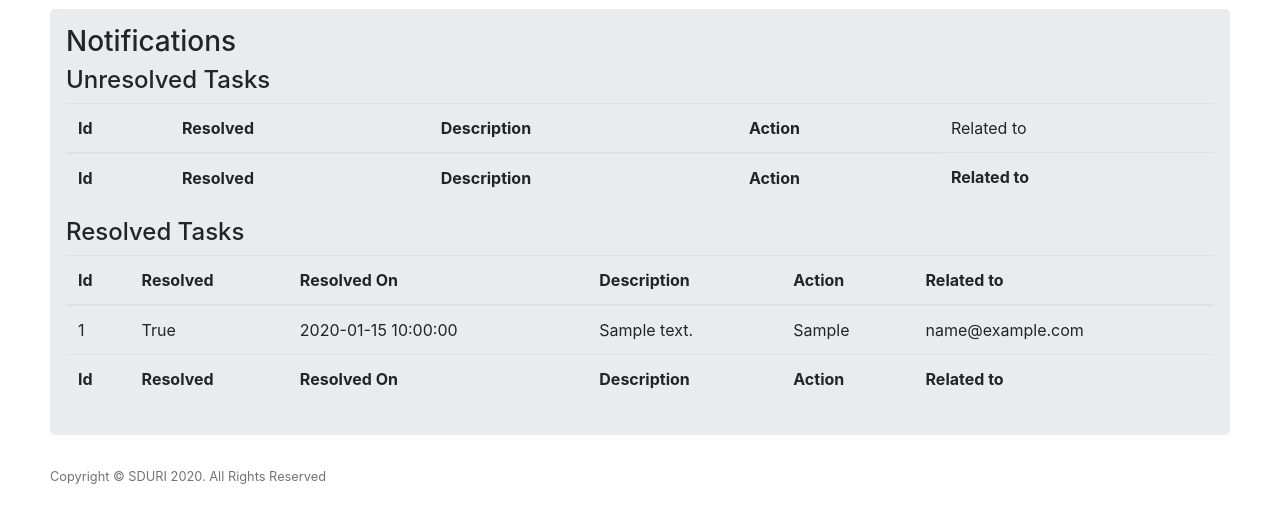
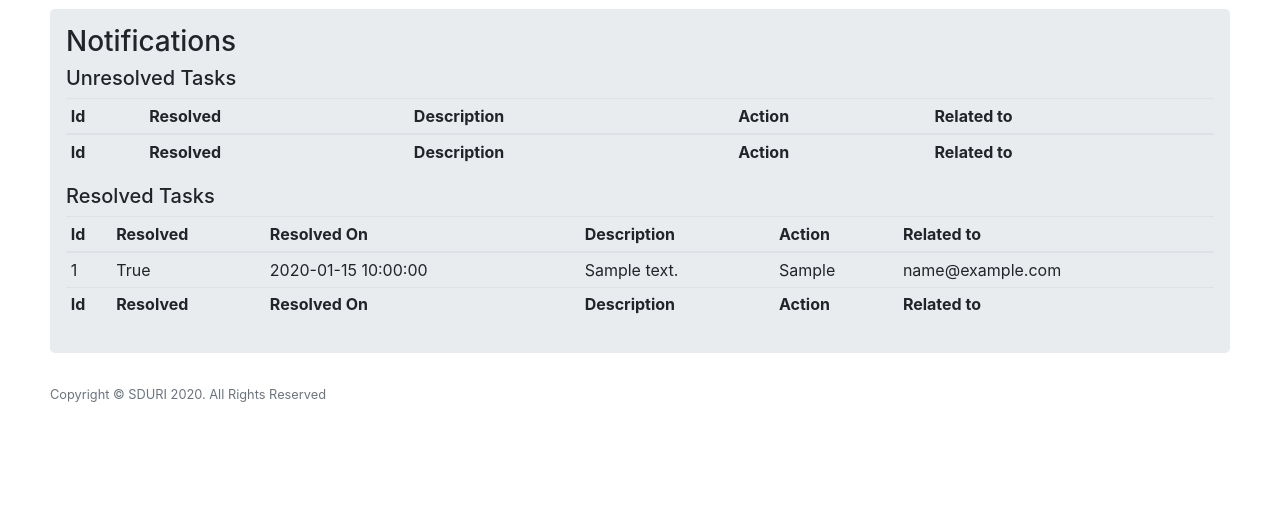
Before and after one commit to DavoDC/SDURI-Admin-Platform, a Flask app: page /myadmin/ in a window 1280 px wide. Shown: the part 153-676 px from the top of the page. Run offline with Flask 2, Linux system fonts and the light colour scheme; tables that the repository leaves empty hold one stand-in row (values such as "Sample post"); lists and menus that the app fills with data are empty; parts of the project's set-up code (start-up, migrations or seed data) failed here and were passed over; some libraries are stand-ins or nearby versions.

Commit message:
Make tables' row more compact

```diff
--- a/app/templates/myadmin/resolved_tasks.html
+++ b/app/templates/myadmin/resolved_tasks.html
@@ -1,6 +1,6 @@
 <div>
-  <h4>Resolved Tasks</h4>
-  <table class="table table-hover table-grey">
+  <h5>Resolved Tasks</h5>
+  <table class="table table-sm table-hover table-grey">
     <thead>
       <tr>
         <th>Id</th>
--- a/app/templates/myadmin/unresolved_tasks.html
+++ b/app/templates/myadmin/unresolved_tasks.html
@@ -1,13 +1,13 @@
 <div>
-  <h4>Unresolved Tasks</h4>
-  <table class="table table-hover table-grey">
+  <h5>Unresolved Tasks</h5>
+  <table class="table table-sm table-hover table-grey">
     <thead>
       <tr>
         <th>Id</th>
         <th>Resolved</th>
         <th>Description</th>
         <th>Action</th>
-        <td>Related to</td>
+        <th>Related to</th>
       </tr>
     </thead>
     <tbody>
--- a/app/templates/myadmin/users.html
+++ b/app/templates/myadmin/users.html
@@ -39,7 +39,7 @@
 
       <p><a href="{{url_for('myadmin.add_user')}}" data-toggle="modal"
               data-target="#modalAddUser">Add new user</a></p>
-      <table id="user_table" class="table display table-bordered table-hover table-grey">
+      <table id="user_table" class="table table-sm display table-bordered table-hover table-grey">
         <thead>
           <tr>
             <th>Id</th>
```
